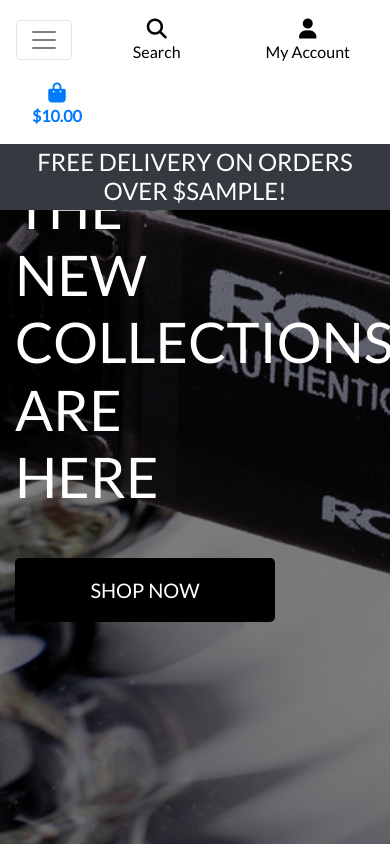
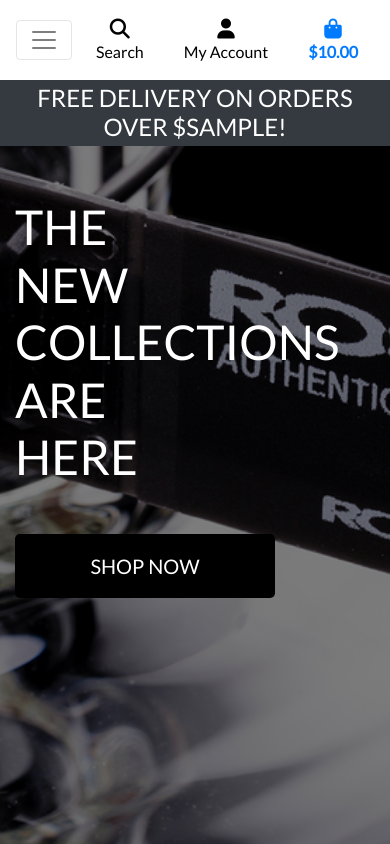
Before and after one commit to kushberrycream/kushberrycream-v1, a Django app: template home/templates/home/index.html in a window 390 px wide. Run offline with Django 3.2, Linux system fonts and the light colour scheme; the template is opened without the code that fills it: most values are stand-ins (such as "Sample title", 1, 10 or a date in 2020); some libraries are stand-ins or nearby versions.

Commit message:
fixed rgba overlay and navbar padding issues

```diff
--- a/home/templates/home/index.html
+++ b/home/templates/home/index.html
@@ -10,7 +10,7 @@
 {% endblock %}
 
 {% block content %}
-    <div class="rgba-black-light h-100">
+    <div class="rgba-black-light">
       <div class="container h-100">
         <div class="row h-100">
           <div class="col-7 col-md-6 my-auto">
--- a/static/css/base.css
+++ b/static/css/base.css
@@ -12,10 +12,26 @@ body {
 
 .rgba-black-light,
 .rgba-black-light:after {
-  background-color: rgba(0, 0, 0, 0.5);
-  min-height: calc(100vh - 140px);
+  position: fixed; /* Sit on top of the page content */
+  display: block; /* Hidden by default */
+  width: 100%; /* Full width (cover the whole page) */
+  height: 100%; /* Full height (cover the whole page) */
+  top: 0;
+  left: 0;
+  right: 0;
+  bottom: 0;
+  background-color: rgba(0,0,0,0.5); /* Black background with opacity */
+  z-index: 2; /* Specify a stack order in case you're using a different order for other elements */
 }
 
+.nav-link {
+    display: block;
+    padding: .5rem .5rem;
+}
+
+.header-container {
+  padding-top: 140px;
+}
 
 /* from Bulma */
 .icon {
@@ -81,16 +97,17 @@ body {
     left: 0;
     z-index: 1030;
   }
-
+}
+@media (max-width: 991px) {
   .header-container {
-    padding-top: 140px;
+    padding-top: 0;
   }
 }
 
-@media (max-width: 991px) {
-  .rgba-black-light,
-  .rgba-black-light:after {
-    background-color: rgba(0, 0, 0, 0.5);
-    min-height: 100vh;
+@media (max-width: 400px) {
+  .display-4 {
+    font-size: 3rem;
+    font-weight: 300;
+    line-height: 1.2;
   }
 }
```
